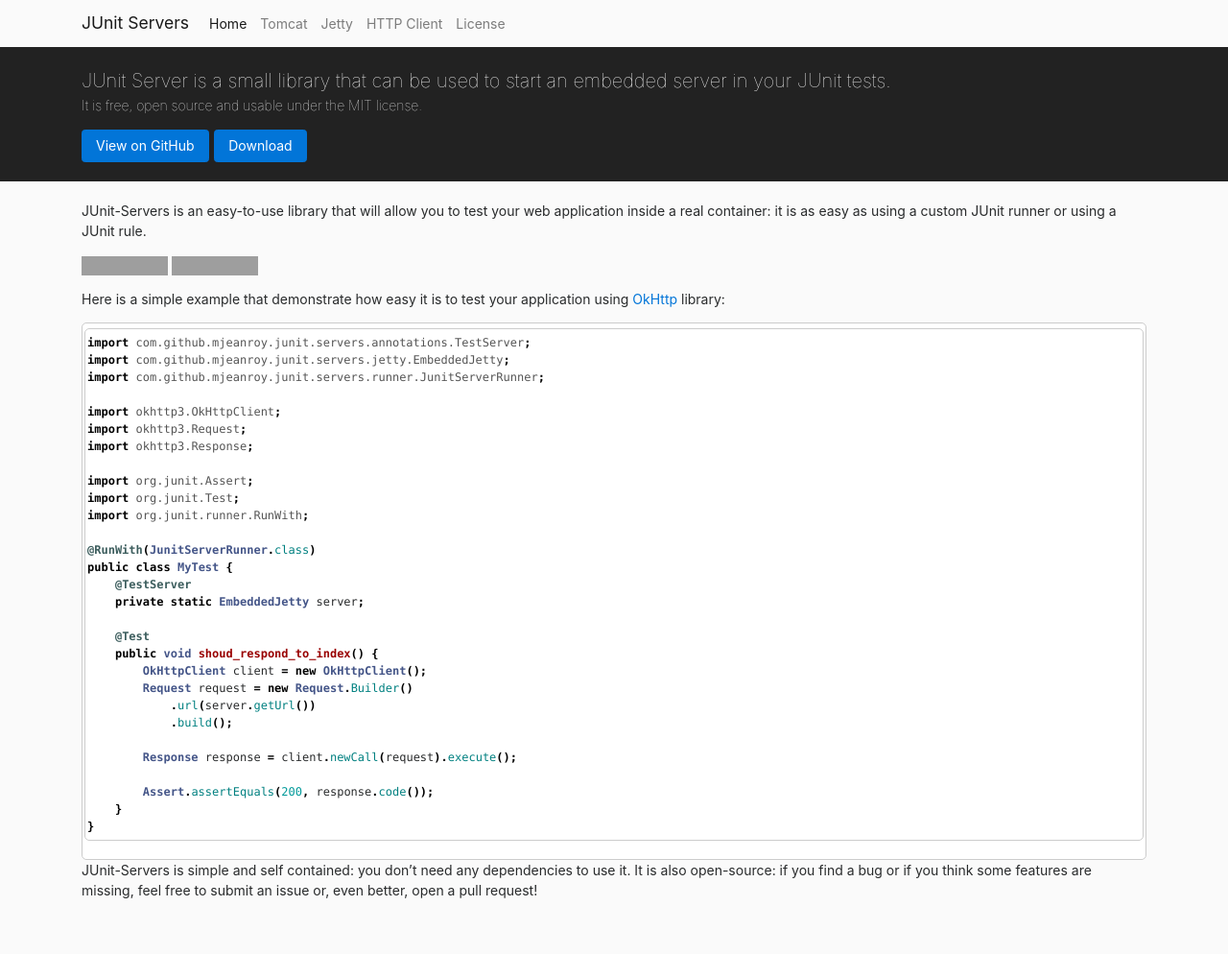
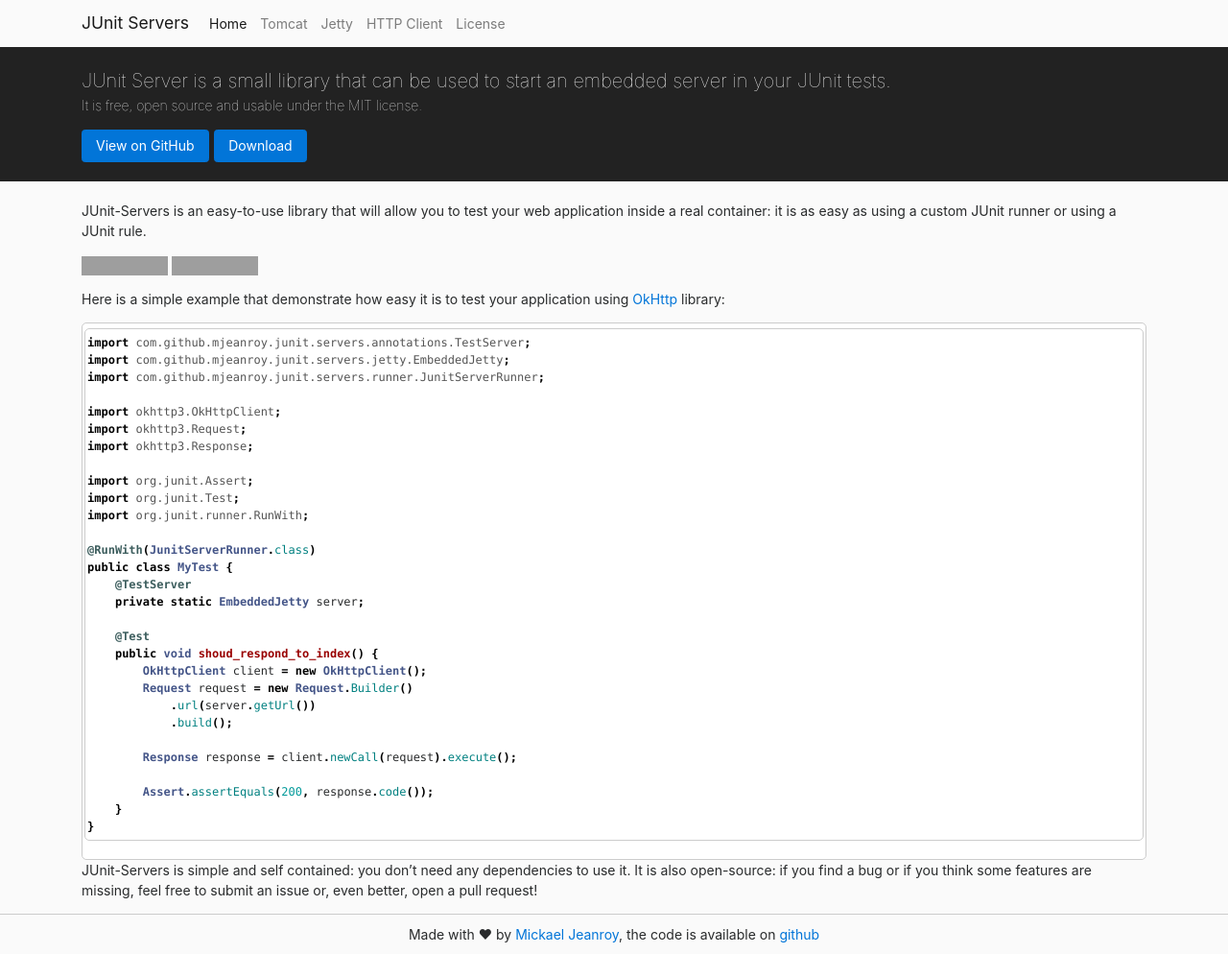
Before and after one commit to mjeanroy/junit-servers, a Jekyll site: the page built from index.html, in a window 1280 px wide. Shown: the whole page at 96% size. Built offline with Jekyll 4.4.1, drawn with Linux system fonts in a browser that asks for light colours; before the commit the page ends 952 px from its top, so only the background shows below that; grey boxes are pictures that could not be loaded.

Commit message:
docs: add footer

```diff
--- a/_layouts/default.html
+++ b/_layouts/default.html
@@ -50,5 +50,11 @@
       <div class="container">{{ content }}</div>
     </div>
   </div>
+
+  <footer>
+    <div class="container">
+      Made with &#10084; by <a href="https://twitter.com/mickaeljeanroy">Mickael Jeanroy</a>, the code is available on <a href="https://github.com/mjeanroy/junit-servers">github</a>
+    </div>
+  </footer>
 </body>
 </html>
--- a/_sass/_base.scss
+++ b/_sass/_base.scss
@@ -1,7 +1,10 @@
 // Main CSS
 
+$black: #222;
+$bg: darken(#fff, 2%);
+
 html, body {
-  background-color: darken(#fff, 2%);
+  background-color: $bg;
   font-size: 14px;
 }
 
@@ -17,9 +20,13 @@ h6 {
   font-weight: bold;
 }
 
+a {
+  cursor: pointer;
+}
+
 .banner {
   padding: 20px 0;
-  background: #222;
+  background-color: $black;
   color: #fff;
   font-size: 20px;
   font-weight: 100;
@@ -48,3 +55,9 @@ h6 {
 .main-content {
   padding: 20px 0 0 0;
 }
+
+footer {
+  border-top: 1px solid #ccc;
+  padding: 10px 0;
+  text-align: center;
+}
```
